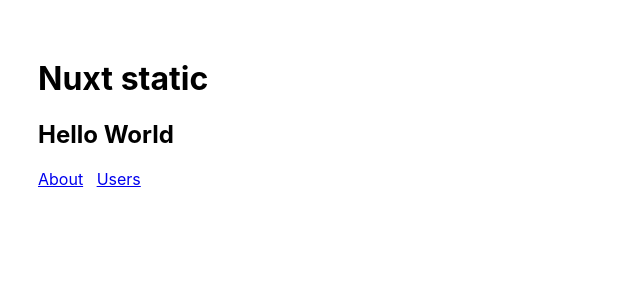
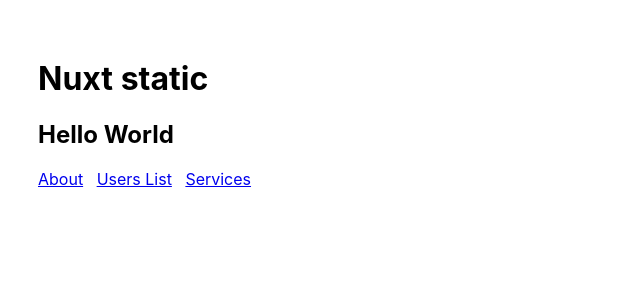
Before and after one commit to Codefa/nuxt.js-static-site-generate, a Nuxt app: page / in a window 1280 px wide. Shown: the top 300 px of the page, without its empty margins (0-640 px from the left). Built offline with nearby package versions, Linux system fonts and the light colour scheme.

Commit message:
Added Menu items

```diff
--- a/pages/index.vue
+++ b/pages/index.vue
@@ -2,7 +2,8 @@
   <div>
     <h2>Hello {{ name }}</h2>
     <nuxt-link to="/about">About</nuxt-link> &nbsp;
-    <nuxt-link to="/users">Users</nuxt-link>
+    <nuxt-link to="/users">Users List</nuxt-link> &nbsp;
+    <nuxt-link to="/services">Services</nuxt-link>
   </div>
 </template>
 
```
